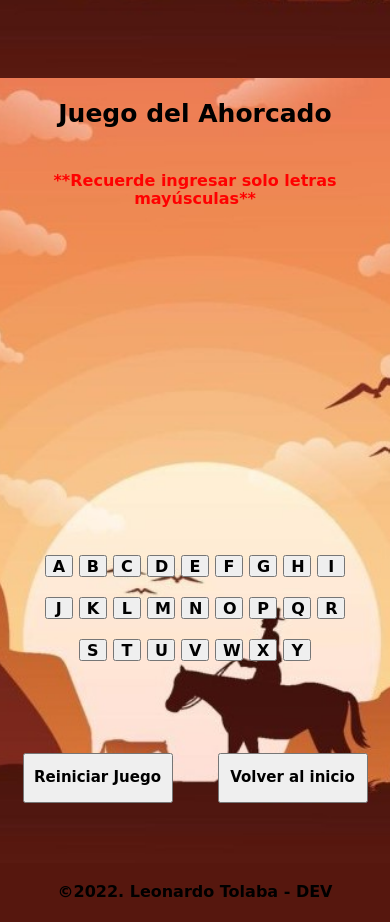
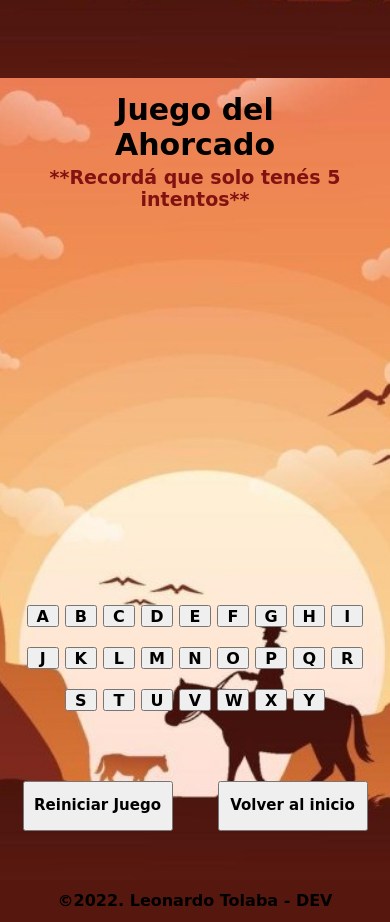
Before and after one commit to Leonardo-MT93/Challengue02---OracleONE---2.0, a website: page index.html in a window 390 px wide. Shown: the part 766-1688 px from the top of the page. Drawn offline with Linux system fonts and the light colour scheme; a web font is replaced by a local one.

Commit message:
Adding more details

```diff
--- a/index.html
+++ b/index.html
@@ -33,8 +33,10 @@
       </div>
     </div>
     <div class="div_canvas" id="canvas">
-      <h2 class="titulo_secundario">Juego del Ahorcado</h2>
-      <span>**Recuerde ingresar solo letras mayúsculas**</span>
+      <div class="titulos_secundarios">
+        <h2 class="titulo_secundario">Juego del Ahorcado</h2>
+        <span>**Recordá que solo tenés 5 intentos**</span>
+      </div>
       <canvas id="e" width="1200" height="800" class="canvas_mobile" id="canvas_mobile"></canvas>
       <div class="botones_game">
         <button class="button_game" onclick="detectarBoton('A')">A</button>
@@ -63,8 +65,7 @@
         <button class="button_game" onclick="detectarBoton('X')">X</button>
         <button class="button_game" onclick="detectarBoton('Y')">Y</button>
       </div>
-      <input id="hiddenInput" type="text" name="hiddenInput" autofocus class="hiddeninput" />
-      <div class="botones_secundarios">
+        <div class="botones_secundarios">
         <a href="#canvas">
           <button class="button-64" onclick="reiniciar()">Reiniciar Juego</button>
         </a>
--- a/stylemobile.css
+++ b/stylemobile.css
@@ -27,7 +27,7 @@
         justify-content: space-evenly;
     }
     .titulo_principal{
-        font-size: 40px;
+        font-size: 50px;
         display: flex;
         justify-content: center;
         align-items: center;
@@ -35,13 +35,13 @@
         text-align: center;
     }
     .titulo_secundario{
-        font-size: 25px;
+        font-size: 30px;
         margin: 0 10%;
         text-align: center;
     }
     span{
-        color: red;
-        font-size: 16px;
+        color: rgb(128, 18, 18);
+        font-size: 19px;
         text-align: center;
     }
     .botones_principales{
@@ -66,7 +66,7 @@
         object-fit: cover;
         display: flex;
         flex-direction: column;
-        height: 93vh;
+        height: 95vh;
         justify-content: space-around;
         align-items: center;
     }
@@ -75,7 +75,7 @@
         align-items: center;
         justify-content: center;
         width: 95%;
-        height: 250px;
+        height: 40vh;
     }
     .menu_principal{
         background-image: url(imagenGame.jpg);
@@ -110,14 +110,10 @@
     }
     .footer{
         background-color: #56170e;
-        height: 7vh;
+        height: 5vh;
         display: flex;
         align-items: center;
         justify-content: center;
-    }
-    .hiddeninput{
-        visibility: hidden;
-        display: none;
     }
     .botones_game{
         display: flex;
@@ -125,7 +121,7 @@
         flex-wrap: wrap;
         align-items: center;
         justify-content: center;
-        width: 80%;
+        padding: 0 2vh;
         height: 15vh;
     }
     .button_game{
@@ -135,4 +131,11 @@
         height: 22px;
         margin: 0 3px;
     }
+    .titulos_secundarios{
+        width: 100%;
+        height: 15vh;
+        display: flex;
+        flex-direction: column;
+        justify-content: space-evenly;
     }
+    }
```
